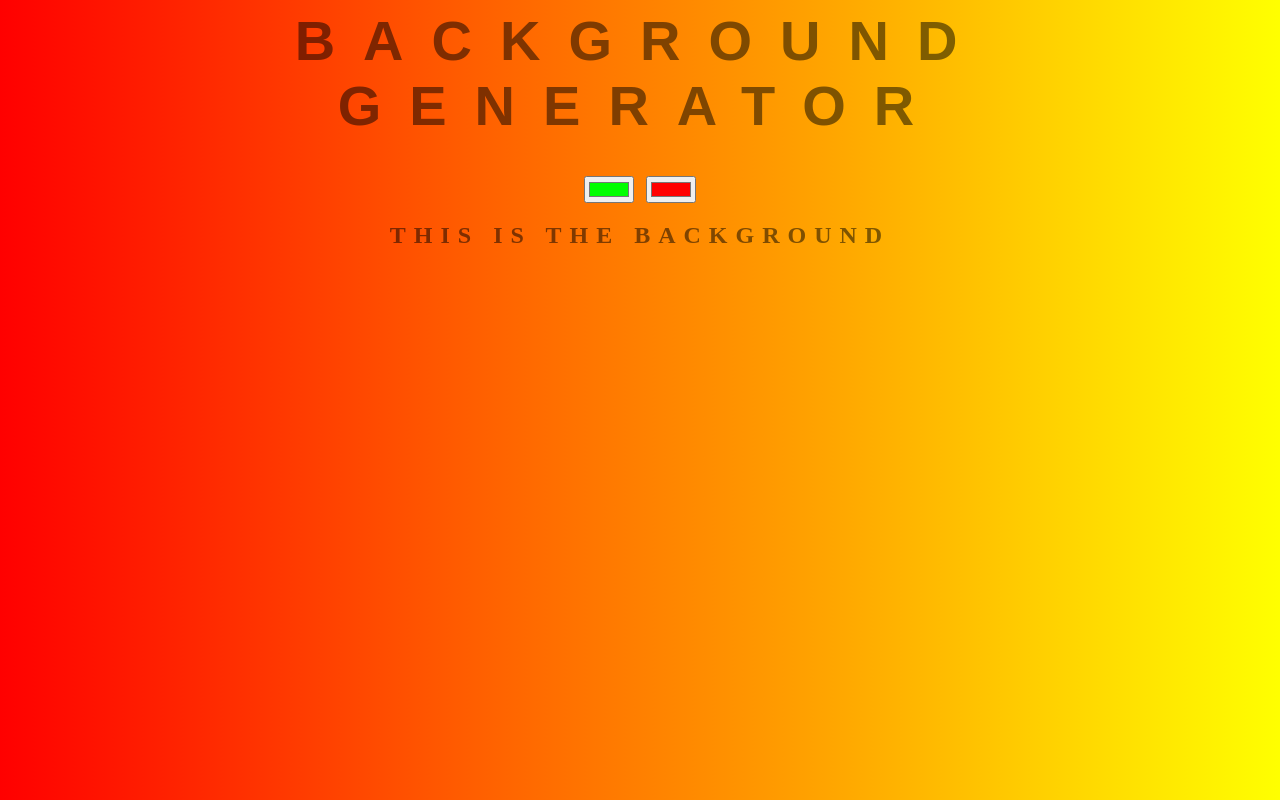
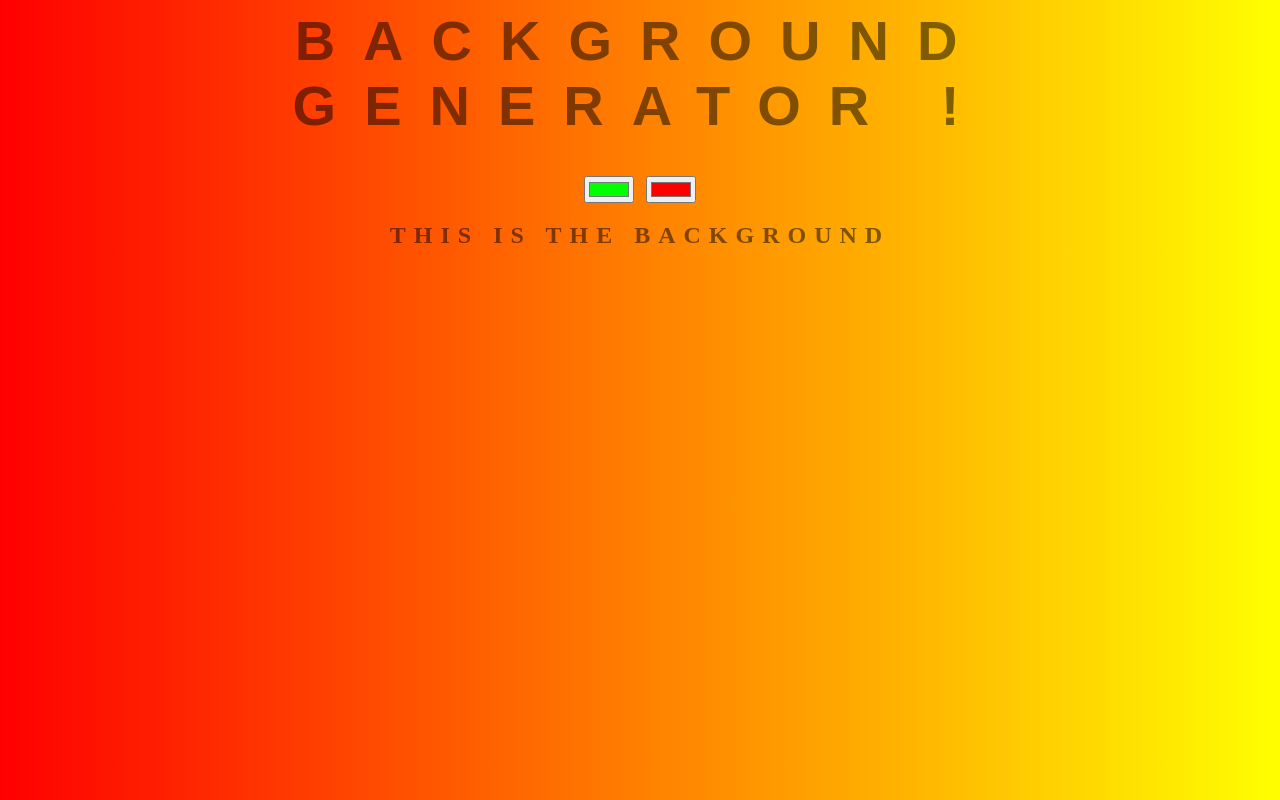
Before and after one commit to cmleo/background-generator, a plain HTML site: page index.html in a window 1280 px wide. Drawn offline with Linux system fonts and the light colour scheme.

Commit message:
adding exclamation

```diff
--- a/index.html
+++ b/index.html
@@ -7,7 +7,7 @@
 		<link rel="stylesheet" href="./style.css" />
 	</head>
 	<body id="gradient">
-		<h1>BACKGROUND Generator</h1>
+		<h1>BACKGROUND Generator !</h1>
 		<input class="color1" type="color" name="color1" value="#00ff00" />
 		<input class="color2" type="color" name="color2" value="#ff0000" />
 		<h2>This is the Background</h2>
```
